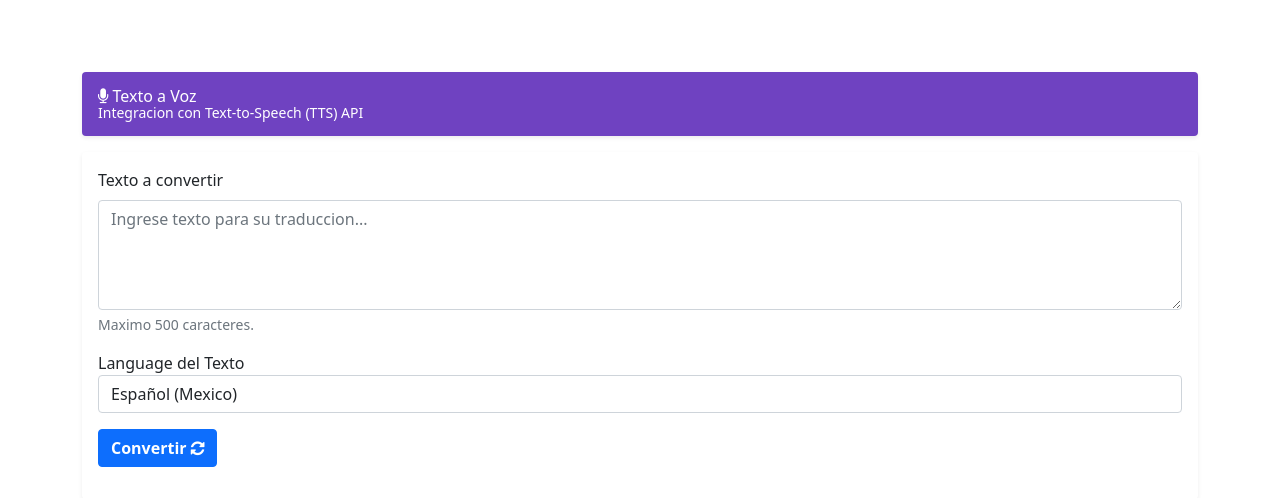
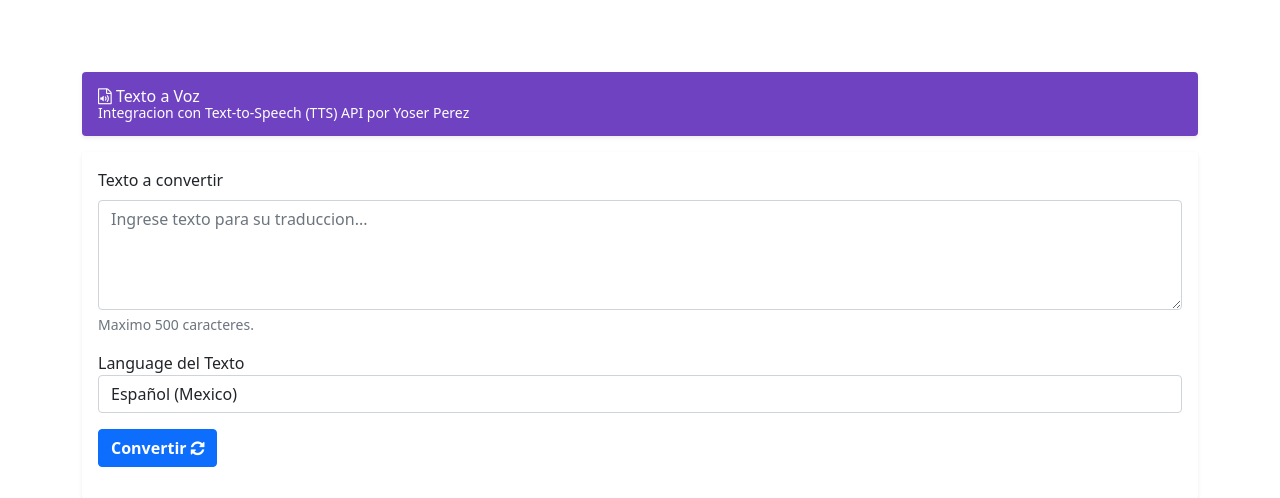
Before and after one commit to yoserp1/textovoz, a Laravel app: page / in a window 1280 px wide. Shown: the top 498 px of the page. Run offline with Laravel 8, Linux system fonts and the light colour scheme; data that the repository does not hold is empty.

Commit message:
Arreglos minimos

```diff
--- a/resources/views/inicio.blade.php
+++ b/resources/views/inicio.blade.php
@@ -4,8 +4,8 @@
 
   <div class="d-flex align-items-center p-3 my-3 text-white bg-purple rounded shadow-sm">
     <div class="lh-1">
-      <h1 class="h6 mb-0 text-white lh-1"><i class="fa fa-microphone"></i> Texto a Voz</h1>
-      <small>Integracion con Text-to-Speech (TTS) API</small>
+      <h1 class="h6 mb-0 text-white lh-1"><i class="fa fa-file-audio-o"></i> Texto a Voz</h1>
+      <small>Integracion con Text-to-Speech (TTS) API por Yoser Perez</small>
     </div>
   </div>
 
```
Also changed, not shown: 1 other file.
